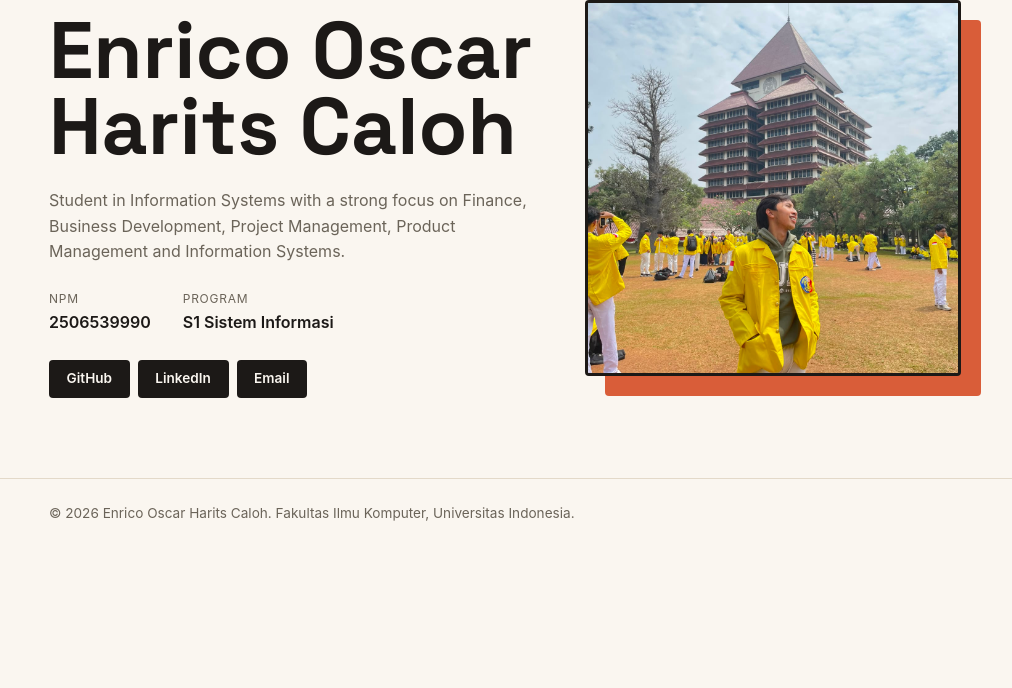
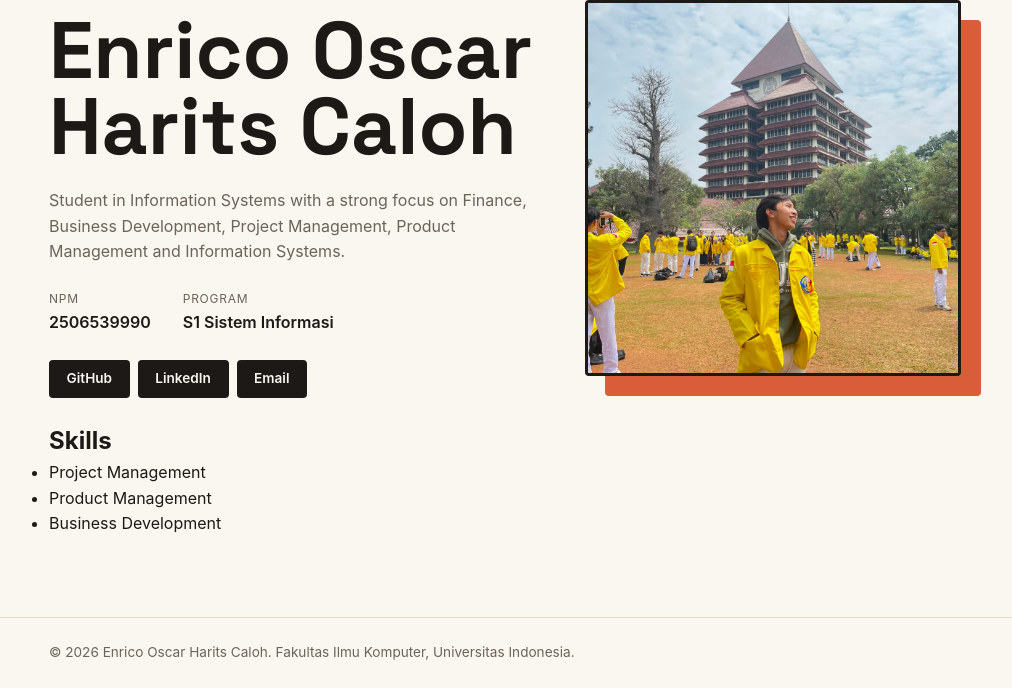
Before and after one commit to ricocalohhh/myportofolio, a Django app: page / in a window 1280 px wide. Shown: the part 168-856 px from the top of the page, without its empty margins (135-1147 px from the left). Before the commit the page ends 689 px from the top, so only its background shows below. Run offline with Django 5.2, Linux system fonts and the light colour scheme.

Commit message:
feat: add skills list

```diff
--- a/templates/index.html
+++ b/templates/index.html
@@ -48,6 +48,16 @@
                         <a href="ricocaloh92@gmail.com" class="social-link">Email</a>
                     </div>
                 </div>
+                    <div id="skills">
+                        <article id="Skills" class="skill-list">
+                            <h2>Skills</h2>
+                            <ul>
+                                <li>    Project Management</li>
+                                <li>    Product Management</li>
+                                <li>    Business Development</li>
+                            </ul>
+                        </article>
+                    </div>
             </div>
         </section>
     </main>
```
Also changed, not shown: portofolio/settings.py (line endings or trailing spaces).
